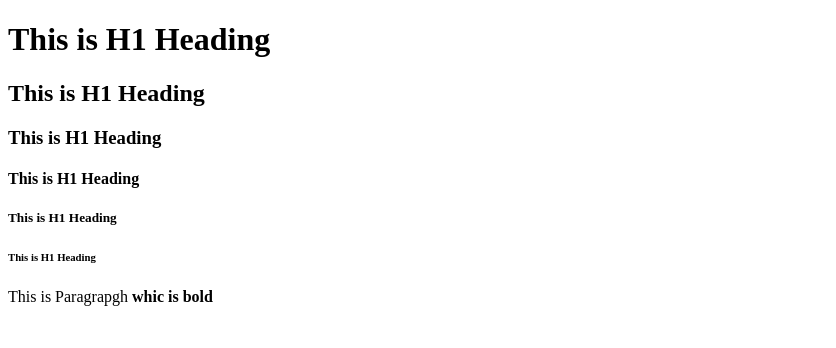
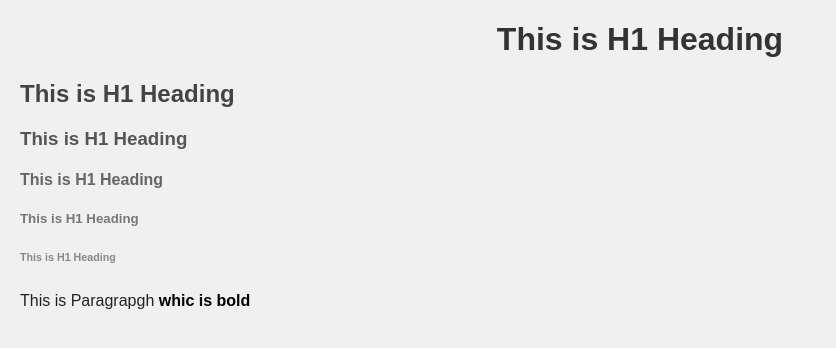
Before and after one commit to felexkuria/html-basics, a plain HTML site: page index.html in a window 1280 px wide. Shown: the whole page, without its empty margins (0-836 px from the left). Drawn offline with Linux system fonts and the light colour scheme.

Commit message:
added css

```diff
--- a/index.html
+++ b/index.html
@@ -1,7 +1,41 @@
 <!DOCTYPE html>
 <html lang="en">
-<title>Html Basics</title
->
+<head>
+    <title>Html Basics</title>
+    <style>
+        body {
+            font-family: Arial, sans-serif;
+            margin: 20px;
+            background-color: #f0f0f0;
+        }
+        h1 {
+            color: #333;
+            text-align: center;
+        }
+        h2 {
+            color: #444;
+        }
+        h3 {
+            color: #555;
+        }
+        h4 {
+            color: #666;
+        }
+        h5 {
+            color: #777;
+        }
+        h6 {
+            color: #888;
+        }
+        p {
+            line-height: 1.6;
+            color: #222;
+        }
+        strong {
+            color: #000;
+        }
+    </style>
+</head>
 <body>
 <h1> This is H1 Heading </h1>
 <h2> This is H1 Heading </h2>
```
